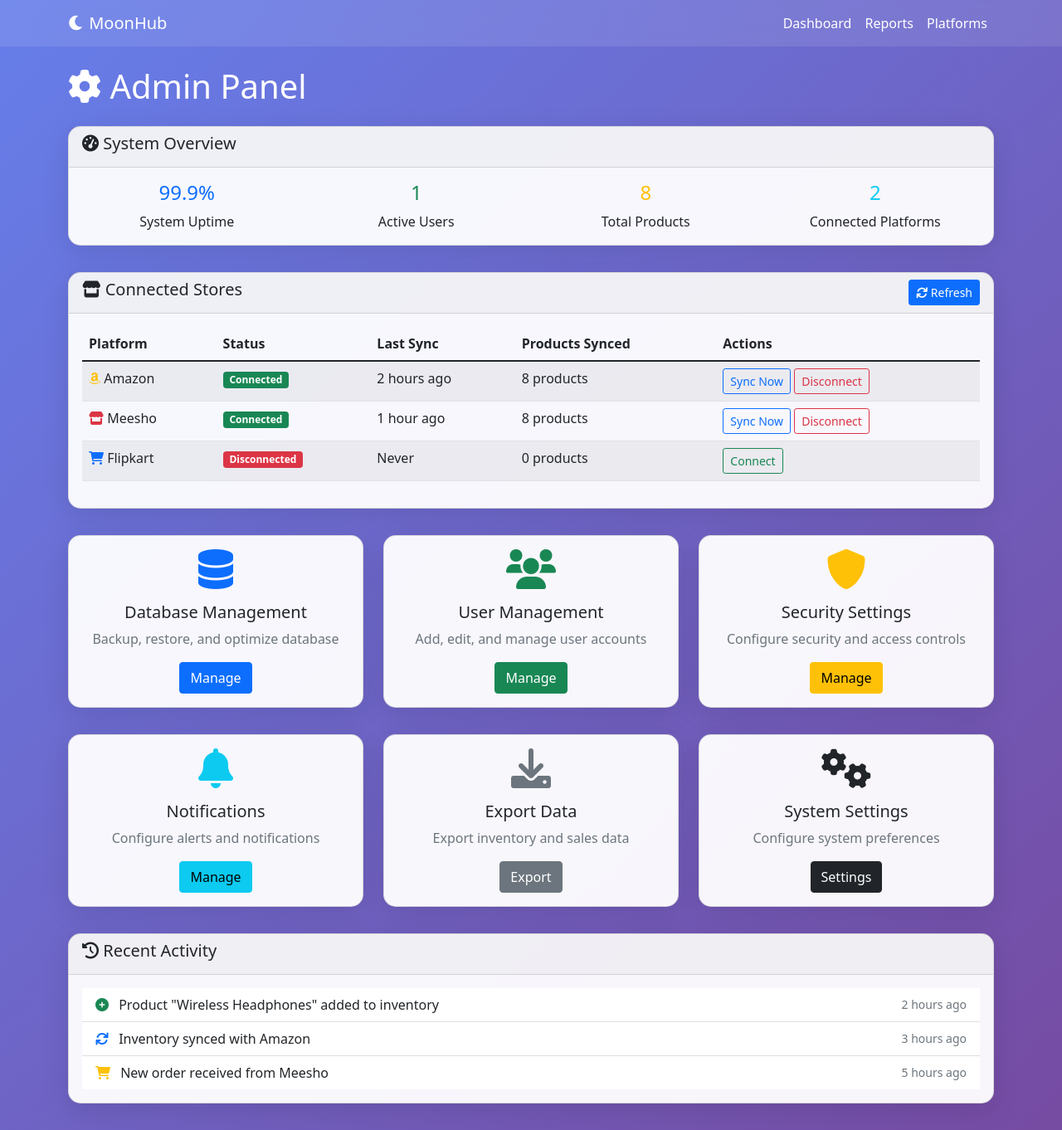
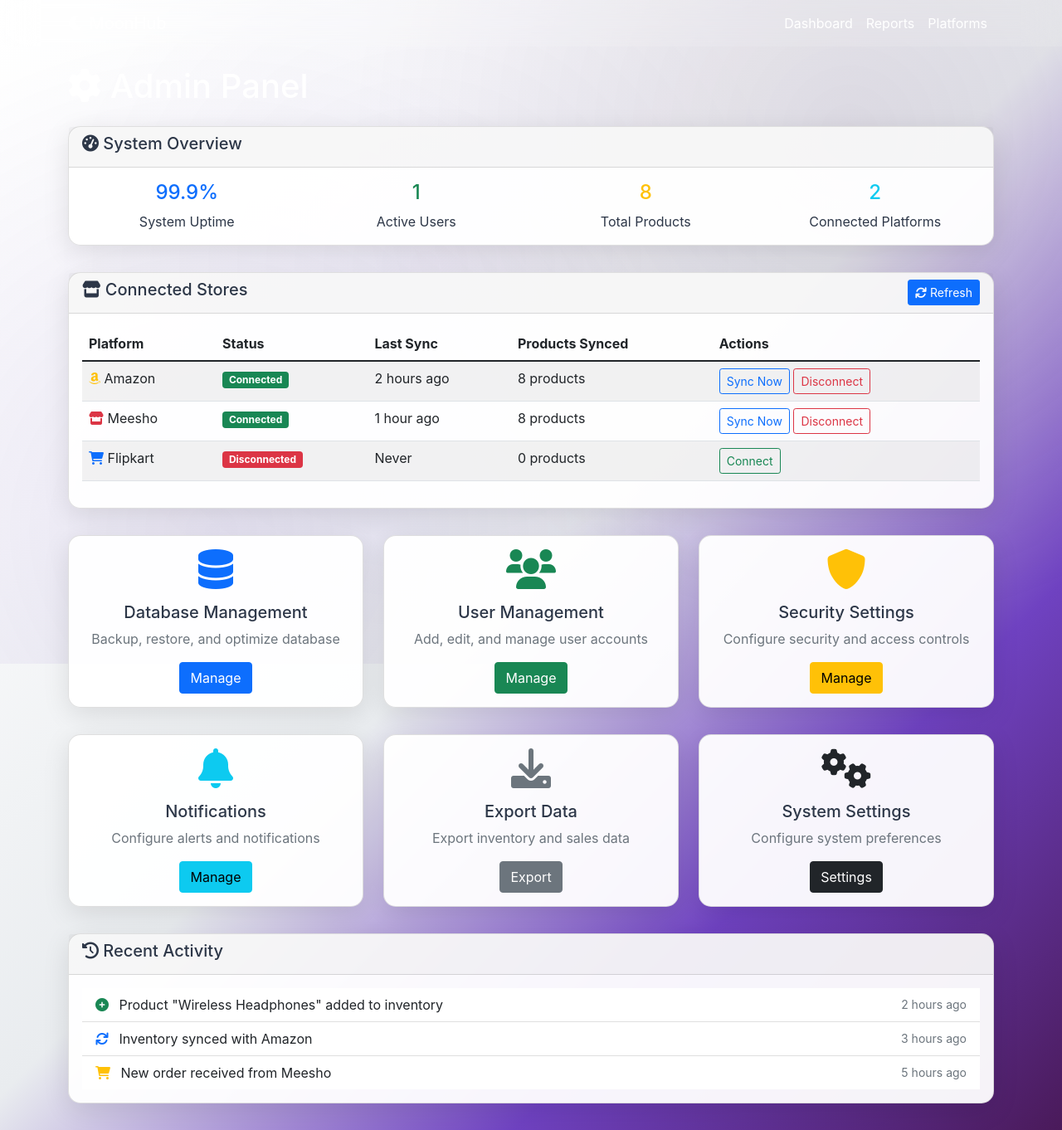
Before and after one commit to Chandreshhere/Moonhub, a Flask app: page /admin in a window 1280 px wide. Shown: the whole page at 83% size. Run offline with Flask 3, Linux system fonts and the light colour scheme; data comes from the database, SQL or seed files in the repository; some libraries are stand-ins or nearby versions.

Commit message:
🎨 CONSISTENT STYLING: Apply dashboard background to all pages
✅ Updated Background:
- Reports page now uses dashboard gradient background
- Platforms page now uses dashboard gradient background
- Admin page now uses dashboard gradient background
- Consistent purple gradient theme across all pages
- Same radial gradient overlays for visual consistency

🎯 Unified Design:
- All pages now have matching background styling
- Consistent color scheme throughout the app
- Professional look across all sections

```diff
--- a/templates/admin.html
+++ b/templates/admin.html
@@ -7,7 +7,26 @@
     <link href="https://cdn.jsdelivr.net/npm/bootstrap@5.1.3/dist/css/bootstrap.min.css" rel="stylesheet">
     <link href="https://cdnjs.cloudflare.com/ajax/libs/font-awesome/6.0.0/css/all.min.css" rel="stylesheet">
     <style>
-        body { background: linear-gradient(135deg, #667eea 0%, #764ba2 100%); min-height: 100vh; }
+        body {
+            font-family: 'Inter', sans-serif;
+            background: linear-gradient(135deg, #ffffff 0%, #f8f9fa 25%, #e9ecef 50%, #6f42c1 75%, #4a1a5a 100%);
+            min-height: 100vh;
+            color: #2d3748;
+            overflow-x: hidden;
+        }
+        body::before {
+            content: '';
+            position: fixed;
+            top: 0;
+            left: 0;
+            width: 100%;
+            height: 100%;
+            background:
+                radial-gradient(circle at 20% 80%, rgba(111, 66, 193, 0.1) 0%, transparent 50%),
+                radial-gradient(circle at 80% 20%, rgba(74, 26, 90, 0.1) 0%, transparent 50%),
+                radial-gradient(circle at 40% 40%, rgba(111, 66, 193, 0.05) 0%, transparent 50%);
+            z-index: -1;
+        }
         .navbar { background: rgba(255,255,255,0.1) !important; backdrop-filter: blur(20px); }
         .card { background: rgba(255,255,255,0.95); border-radius: 15px; box-shadow: 0 8px 32px rgba(0,0,0,0.1); margin-bottom: 2rem; }
         .status-connected { color: #28a745; }
```
Also changed, not shown: templates/platforms.html (+20 -1 lines), templates/reports.html (+20 -1 lines).
